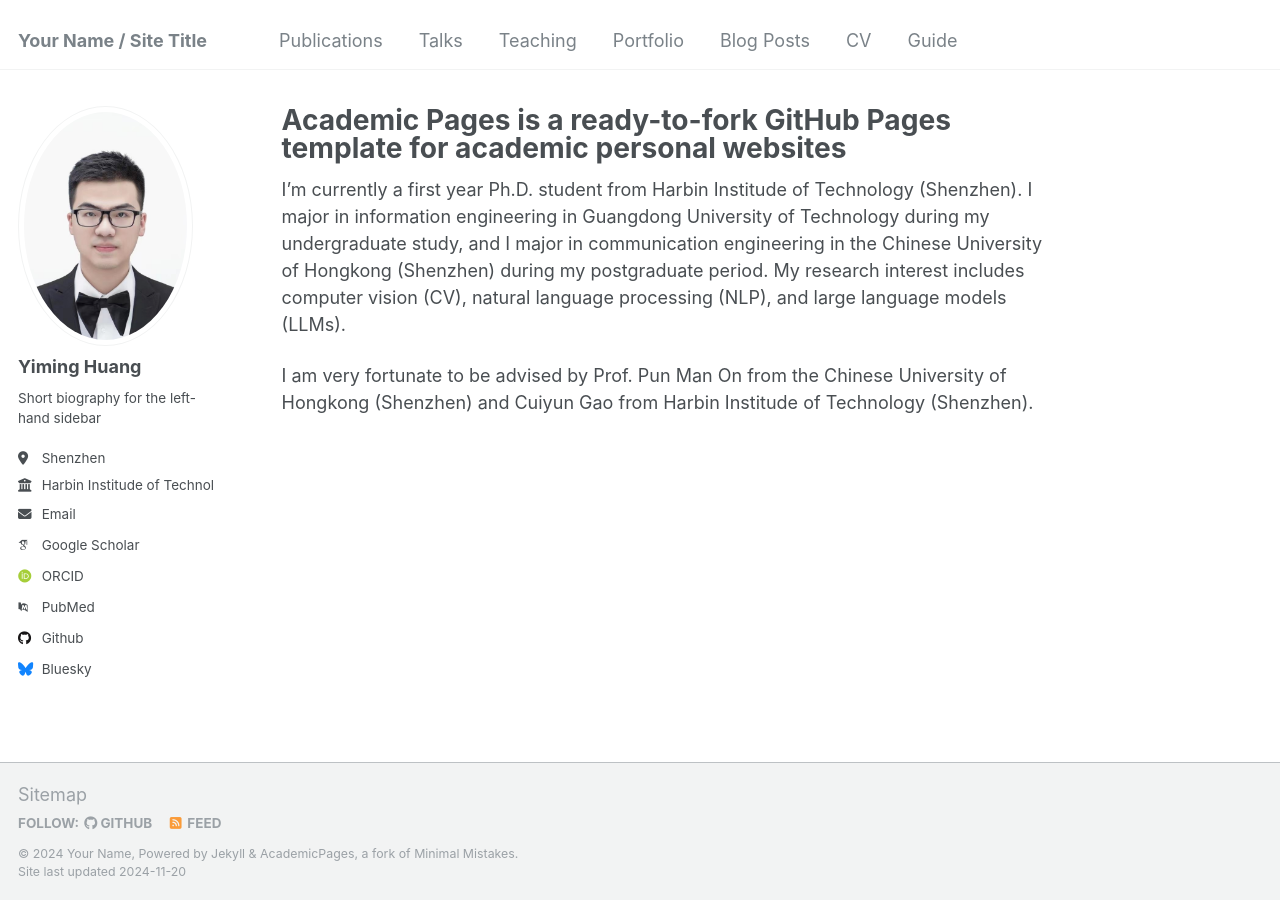
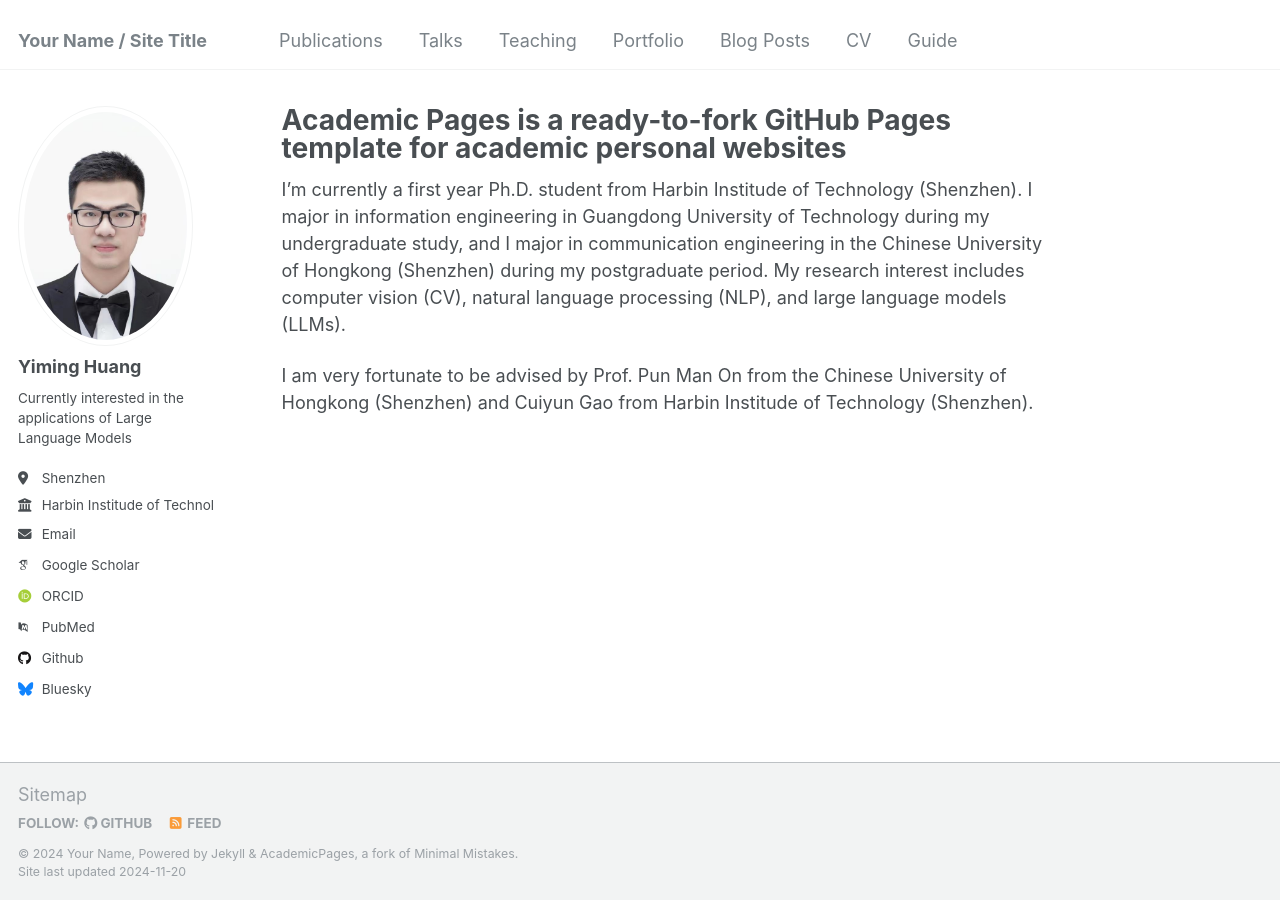
Before and after one commit to JohnHuang99/JohnHuang99.github.io, a Jekyll site: the page built from _pages/about.md, in a window 1280 px wide. Built offline with Jekyll 4.4.1, drawn with Linux system fonts in a browser that asks for light colours; some web fonts are replaced.

Commit message:
Update _config.yml

```diff
--- a/_config.yml
+++ b/_config.yml
@@ -24,7 +24,7 @@ author:
   avatar           : "1.png"
   name             : "Yiming Huang"
   pronouns         : # example: "she/her"
-  bio              : "Short biography for the left-hand sidebar"
+  bio              : "Currently interested in the applications of Large Language Models"
   location         : "Shenzhen"
   employer         : "Harbin Institude of Technology (Shenzhen)"
   uri              : # URL
```
